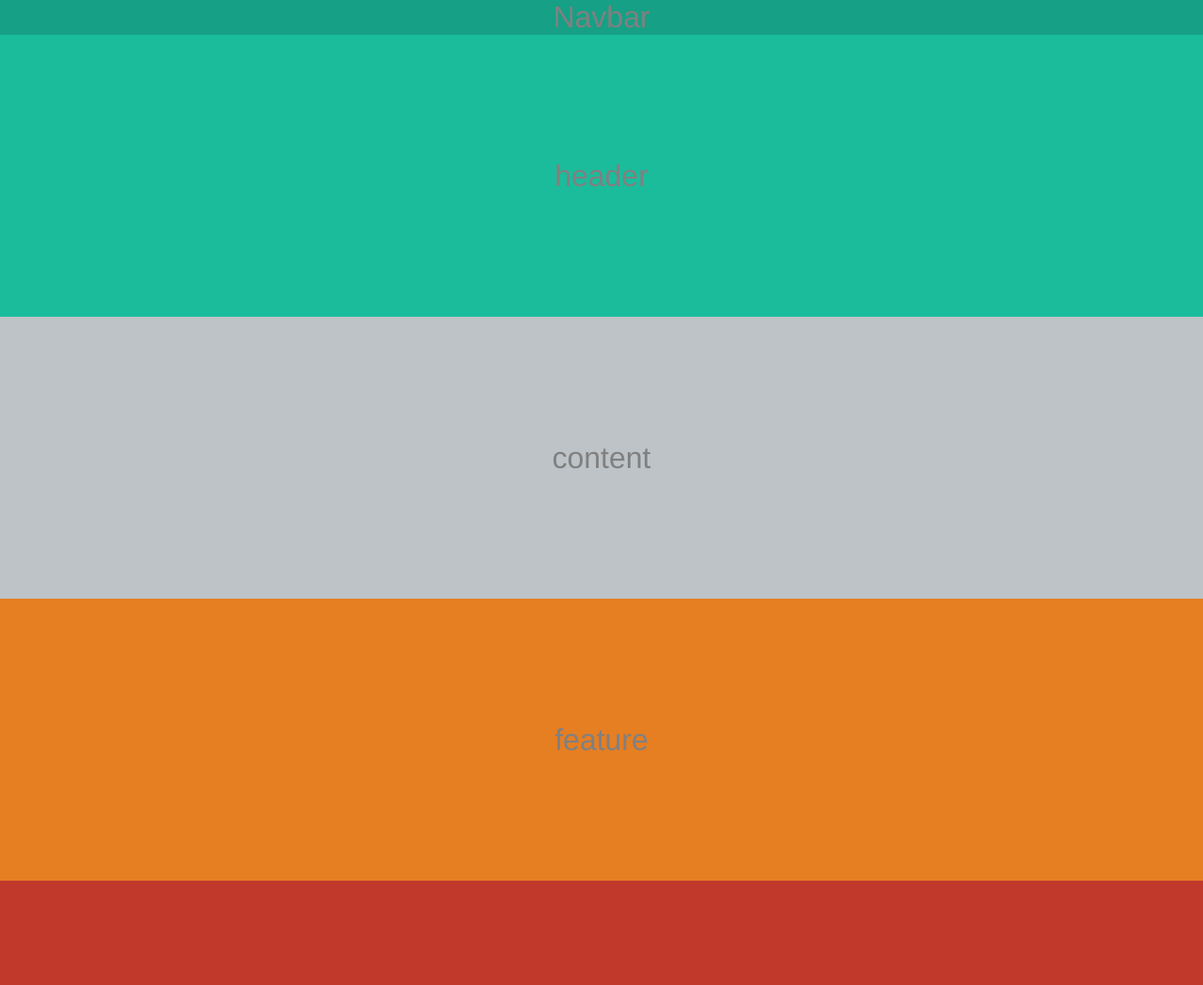
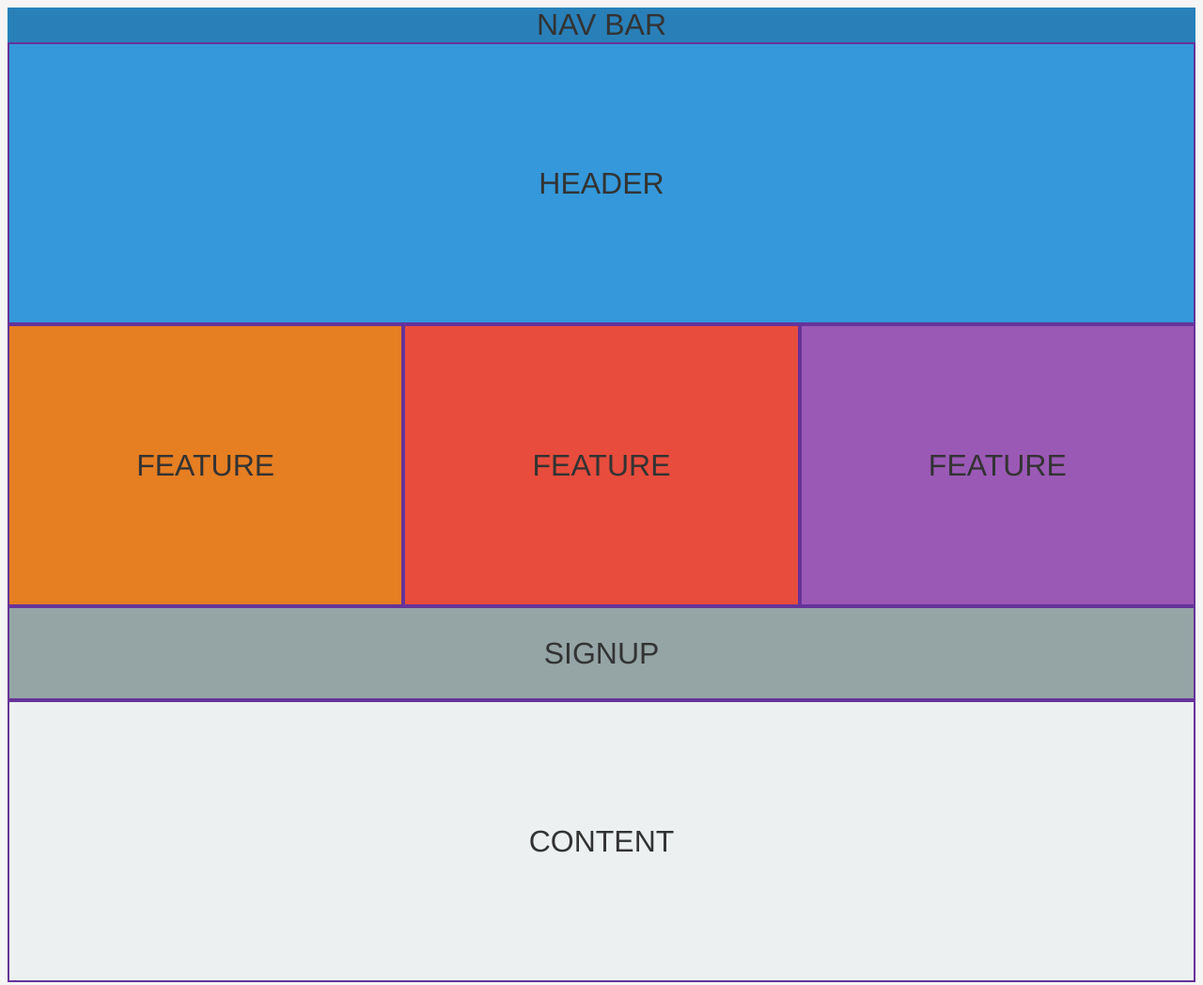
Before and after one commit to sptorresr/FS_Guillermo, a plain HTML site: page mobile-designed/index.html in a window 1280 px wide. Shown: the top 1048 px of the page at 94% size. Drawn offline with Linux system fonts and the light colour scheme.

Commit message:
Mobile-reponsive corregido clare .features.

```diff
--- a/mobile-designed/index.html
+++ b/mobile-designed/index.html
@@ -2,22 +2,23 @@
 <html lang="es">
 <head>
     <meta charset="UTF-8">
+    <meta name="viewport" content="width=device-width, initial-scale=1.0, maximun-scale=1.0">
 
-    <meta name="viewport" content="width=device-width, initial-scale=1.0, maximun-scale=1.0">
     <link rel="stylesheet" href="styles.css">
     <title>Mobile Resposive</title>
 </head>
 <body>
     <main>
-        <nav>Navbar</nav>
-        <header>header</header>
-        <section class="content">content</section>
-        <section class="signup">signup</section>
-        <div>
-            <section class="feature-first">feature</section>
-            <section class="feature">feature</section>
-            <section class="feature">feature</section>
+        <nav>NAV BAR</nav>
+        <header>HEADER</header>
+        <section class="content">CONTENT</section>
+        <section class="signup">SIGNUP</section>
+        <div class="features">
+            <section class="feature first">FEATURE</section>
+            <section class="feature">FEATURE</section>
+            <section class="feature">FEATURE</section>
         </div>
+
     </main>
 </body>
 </html>
--- a/mobile-designed/styles.css
+++ b/mobile-designed/styles.css
@@ -1,16 +1,15 @@
 html, body {
-    margin: 0;
-    height: 100%;
     box-sizing: border-box;
 }
+
 *{
     box-sizing: inherit;
 }
 
 
 body {
-    background: burlywood;
-    color: grey;
+    background: whitesmoke;
+    color: #333;
     font-size: 32px;
     font-family: 'Franklin Gothic Medium', 'Arial Narrow', Arial, sans-serif;
 
@@ -21,50 +20,49 @@ main{
     display: flex;
     flex-direction: column;
 
+}
+
+nav{
+    display: grid;
+    place-items: center;
+    background: #2980b9;
 
 }
-
-nav {
-    display: grid;
-    place-items: center;
-    background: #16a085;
-
-
-}
-header {
-    background: #1abc9c;
+header{
+    background: #3498db;
 }
 
-section, header{
-
-
+section,header{
+border: 2px solid rebeccapurple;
 display: flex;
 justify-content: center;
 align-items: center;
 min-height: 300px;
 
-
-}
-.content {
-    background: #bdc3c7;
 }
 
-.signup {
-    background: #7f8c8d;
+.content{
+    background: #ecf0f1;
 }
+
+.signup{
+    background: #95a5a6;
+}
+
 .feature{
-    background: #c0392b;
+    background: #e74c3c;
 }
-  .feature-first{
+
+.feature.first{
     background: #e67e22;
+}
 
-  }
 .feature:last-child{
     background: #9b59b6;
 }
 
-  @media  screen and (min-width: 992px) {
-    .features {
+@media screen and (min-width: 992px) {
+    .features{
         display: flex;
         order: 1;
     }
@@ -72,10 +70,17 @@ section, header{
     .feature{
         width: 100%;
     }
+
     .signup{
+        height: 100px;
         min-height: auto;
-        height: 100px;
-        order:2;
+        order: 2;
     }
 
+        .content{
+        order: 3;
+
     }
+
+
+}
```
Lines whose indentation alone changed are shown as unchanged.
